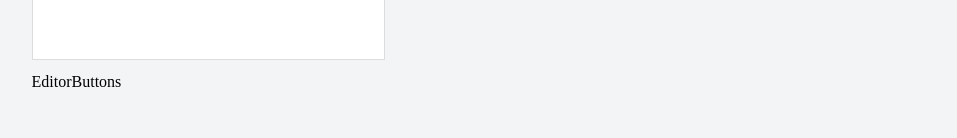
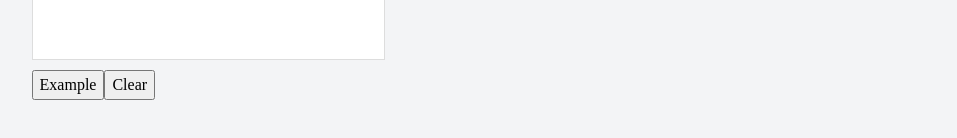
Before and after one commit to angelrcd/odin-cv-application, a React (Vite) app: page / in a window 1280 px wide. Shown: the part 598-736 px from the top of the page, without its empty margins (161-1118 px from the left). Built offline with nearby package versions, Linux system fonts and the light colour scheme.

Commit message:
Add editor control buttons

```diff
--- a/src/components/App.jsx
+++ b/src/components/App.jsx
@@ -1,22 +1,23 @@
 import EditorContainer from "./EditorContainer";
 import Preview from "./Preview";
 import { useState } from "react";
+import { EXAMPLE } from "../constants";
 
 function App() {
   // State
-  const [firstName, setfirstName] = useState("John");
-  const [lastName, setlastName] = useState("Doe");
-  const [email, setEmail] = useState("john_doe@email.com");
-  const [phone, setPhone] = useState("+34 52912933");
-  const [location, setLocation] = useState("New York, USA");
+  const [firstName, setfirstName] = useState(EXAMPLE.firstName);
+  const [lastName, setlastName] = useState(EXAMPLE.lastName);
+  const [email, setEmail] = useState(EXAMPLE.email);
+  const [phone, setPhone] = useState(EXAMPLE.phone);
+  const [location, setLocation] = useState(EXAMPLE.location);
   const generalState = { firstName, lastName, email, phone, location };
 
   // Event Handlers
-  const handleFirstNameChange = (e) => setfirstName(e.target.value);
-  const handleLastNameChange = (e) => setlastName(e.target.value);
-  const handleEmailChange = (e) => setEmail(e.target.value);
-  const handlePhoneChange = (e) => setPhone(e.target.value);
-  const handleLocationChange = (e) => setLocation(e.target.value);
+  const handleFirstNameChange = (newVal) => setfirstName(newVal);
+  const handleLastNameChange = (newVal) => setlastName(newVal);
+  const handleEmailChange = (newVal) => setEmail(newVal);
+  const handlePhoneChange = (newVal) => setPhone(newVal);
+  const handleLocationChange = (newVal) => setLocation(newVal);
   const generalHandlers = {
     handleFirstNameChange,
     handleLastNameChange,
--- a/src/components/EditorButtons.jsx
+++ b/src/components/EditorButtons.jsx
@@ -1,3 +1,24 @@
-export default function EditorButtons() {
-  return <div>EditorButtons</div>;
+import { EXAMPLE } from "../constants";
+
+export default function EditorButtons({ generalHandlers }) {
+  const setExample = () => {
+    generalHandlers.handleFirstNameChange(EXAMPLE.firstName);
+    generalHandlers.handleLastNameChange(EXAMPLE.lastName);
+    generalHandlers.handleEmailChange(EXAMPLE.email);
+    generalHandlers.handlePhoneChange(EXAMPLE.phone);
+    generalHandlers.handleLocationChange(EXAMPLE.location);
+  };
+
+  const clear = () => {
+    Object.values(generalHandlers).forEach((handler) => {
+      handler("");
+    });
+  };
+
+  return (
+    <div>
+      <button onClick={setExample}>Example</button>
+      <button onClick={clear}>Clear</button>
+    </div>
+  );
 }
--- a/src/components/EditorContainer.jsx
+++ b/src/components/EditorContainer.jsx
@@ -5,7 +5,7 @@ export default function EditorContainer({ generalState, generalHandlers }) {
   return (
     <main>
       <Editor generalState={generalState} generalHandlers={generalHandlers} />
-      <EditorButtons />
+      <EditorButtons generalHandlers={generalHandlers} />
     </main>
   );
 }
--- a/src/components/tabs/GeneralInput.jsx
+++ b/src/components/tabs/GeneralInput.jsx
@@ -2,7 +2,11 @@ export default function GeneralInput({ label, state, handler }) {
   return (
     <label>
       <span>{label}</span>
-      <input type="text" value={state} onChange={(e) => handler(e)} />
+      <input
+        type="text"
+        value={state}
+        onChange={(e) => handler(e.target.value)}
+      />
     </label>
   );
 }
--- a/src/constants.js
+++ b/src/constants.js
@@ -1 +1,8 @@
 export const TABS = ["Picture", "General", "Information", "Layout"];
+export const EXAMPLE = {
+  firstName: "John",
+  lastName: "Doe",
+  email: "john_doe@email.com",
+  phone: "+34 52912933",
+  location: "New York, USA",
+};
```
